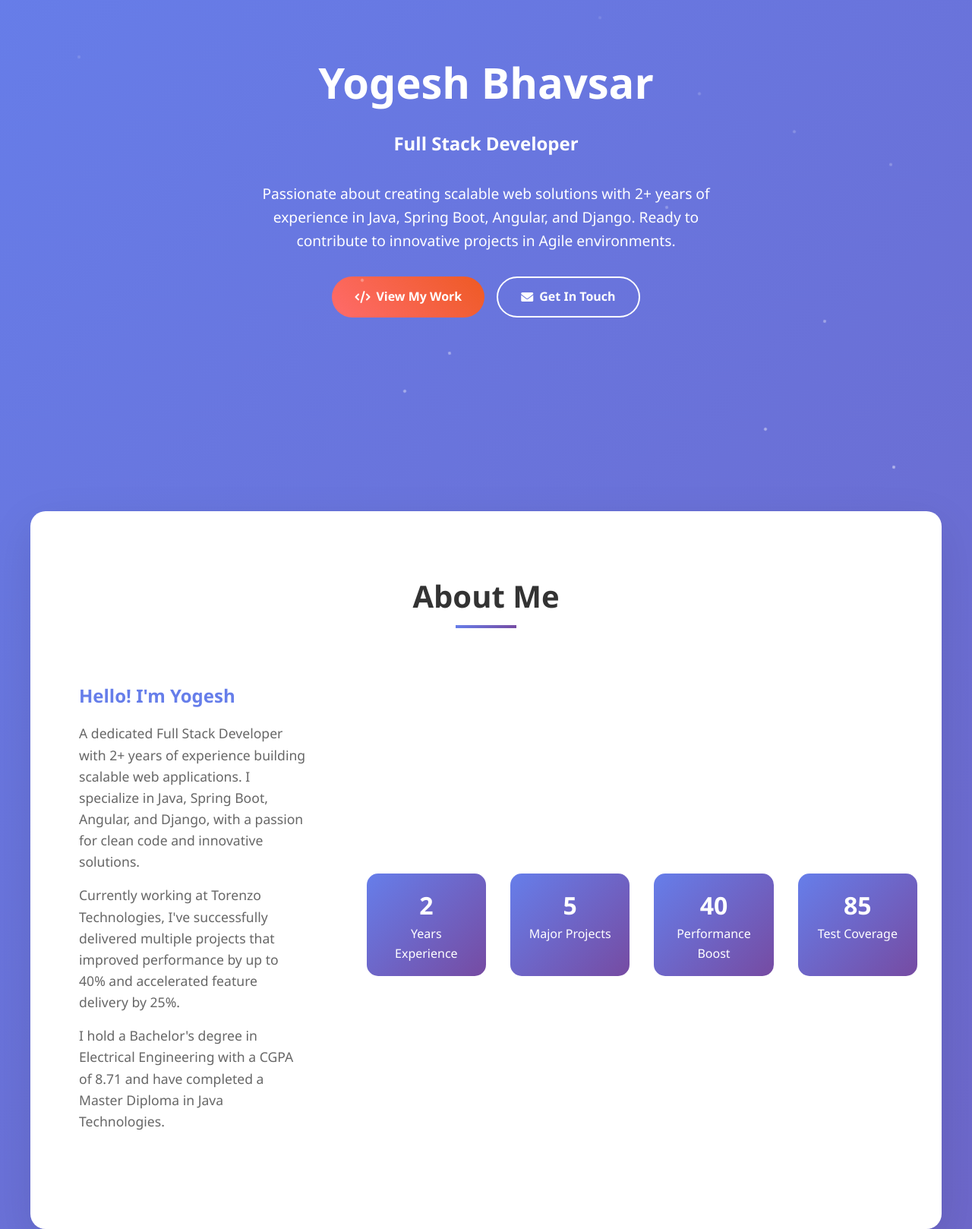
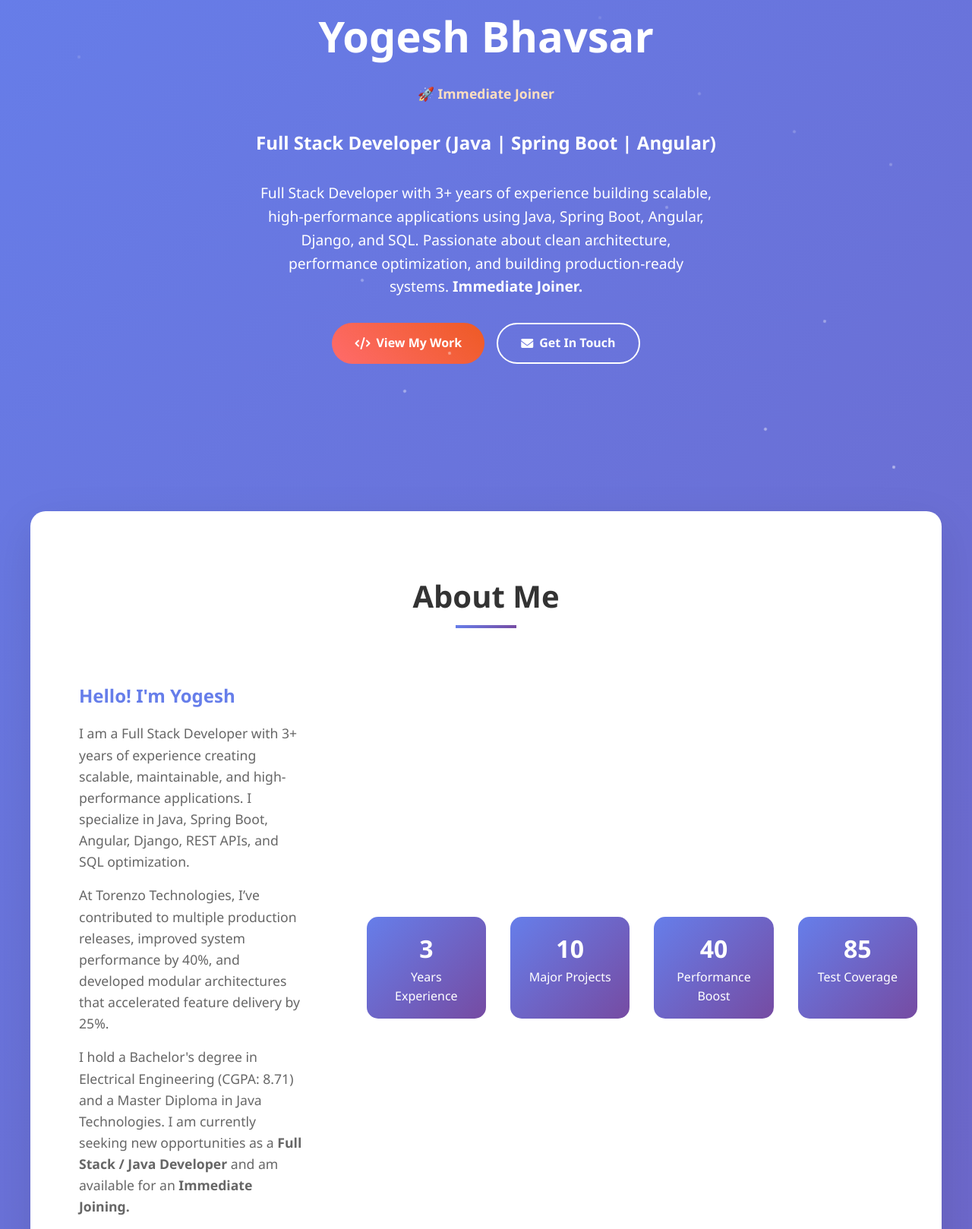
Before and after one commit to Byogesh028/yogesh-bhavsar-portfolio, a plain HTML site: page index.html in a window 1280 px wide. Shown: the part 159-1777 px from the top of the page at 76% size. Drawn offline with Linux system fonts and the light colour scheme.

Commit message:
Revise profile information and experience details
Updated profile details to reflect 3+ years of experience and immediate availability. Enhanced the description of skills and achievements for better clarity.

```diff
--- a/index.html
+++ b/index.html
@@ -623,8 +623,11 @@
     <section id="home" class="hero">
         <div class="hero-content">
             <h1>Yogesh Bhavsar</h1>
-            <h2>Full Stack Developer</h2>
-            <p>Passionate about creating scalable web solutions with 2+ years of experience in Java, Spring Boot, Angular, and Django. Ready to contribute to innovative projects in Agile environments.</p>
+            <p style="margin-top:10px; font-weight:bold; color:#ffdfbf; font-size:1.1rem;">
+                🚀 Immediate Joiner
+            </p>
+            <h2>Full Stack Developer (Java | Spring Boot | Angular)</h2>
+            <p>Full Stack Developer with 3+ years of experience building scalable, high-performance applications using Java, Spring Boot, Angular, Django, and SQL. Passionate about clean architecture, performance optimization, and building production-ready systems. <strong>Immediate Joiner.</strong></p>
             <div class="cta-buttons">
                 <a href="#projects" class="btn btn-primary">
                     <i class="fas fa-code"></i>
@@ -644,17 +647,17 @@
         <div class="about-content">
             <div class="about-text">
                 <h3>Hello! I'm Yogesh</h3>
-                <p>A dedicated Full Stack Developer with 2+ years of experience building scalable web applications. I specialize in Java, Spring Boot, Angular, and Django, with a passion for clean code and innovative solutions.</p>
-                <p>Currently working at Torenzo Technologies, I've successfully delivered multiple projects that improved performance by up to 40% and accelerated feature delivery by 25%.</p>
-                <p>I hold a Bachelor's degree in Electrical Engineering with a CGPA of 8.71 and have completed a Master Diploma in Java Technologies.</p>
+                <p>I am a Full Stack Developer with 3+ years of experience creating scalable, maintainable, and high-performance applications. I specialize in Java, Spring Boot, Angular, Django, REST APIs, and SQL optimization.</p>
+                <p>At Torenzo Technologies, I’ve contributed to multiple production releases, improved system performance by 40%, and developed modular architectures that accelerated feature delivery by 25%.</p>
+                <p>I hold a Bachelor's degree in Electrical Engineering (CGPA: 8.71) and a Master Diploma in Java Technologies. I am currently seeking new opportunities as a <strong>Full Stack / Java Developer</strong> and am available for an <strong>Immediate Joining.</strong></p>
             </div>
             <div class="stats">
                 <div class="stat-item">
-                    <span class="stat-number">2+</span>
+                    <span class="stat-number">3+</span>
                     <span>Years Experience</span>
                 </div>
                 <div class="stat-item">
-                    <span class="stat-number">5+</span>
+                    <span class="stat-number">10+</span>
                     <span>Major Projects</span>
                 </div>
                 <div class="stat-item">
@@ -665,6 +668,7 @@
                     <span class="stat-number">85%</span>
                     <span>Test Coverage</span>
                 </div>
+
             </div>
         </div>
     </section>
```
